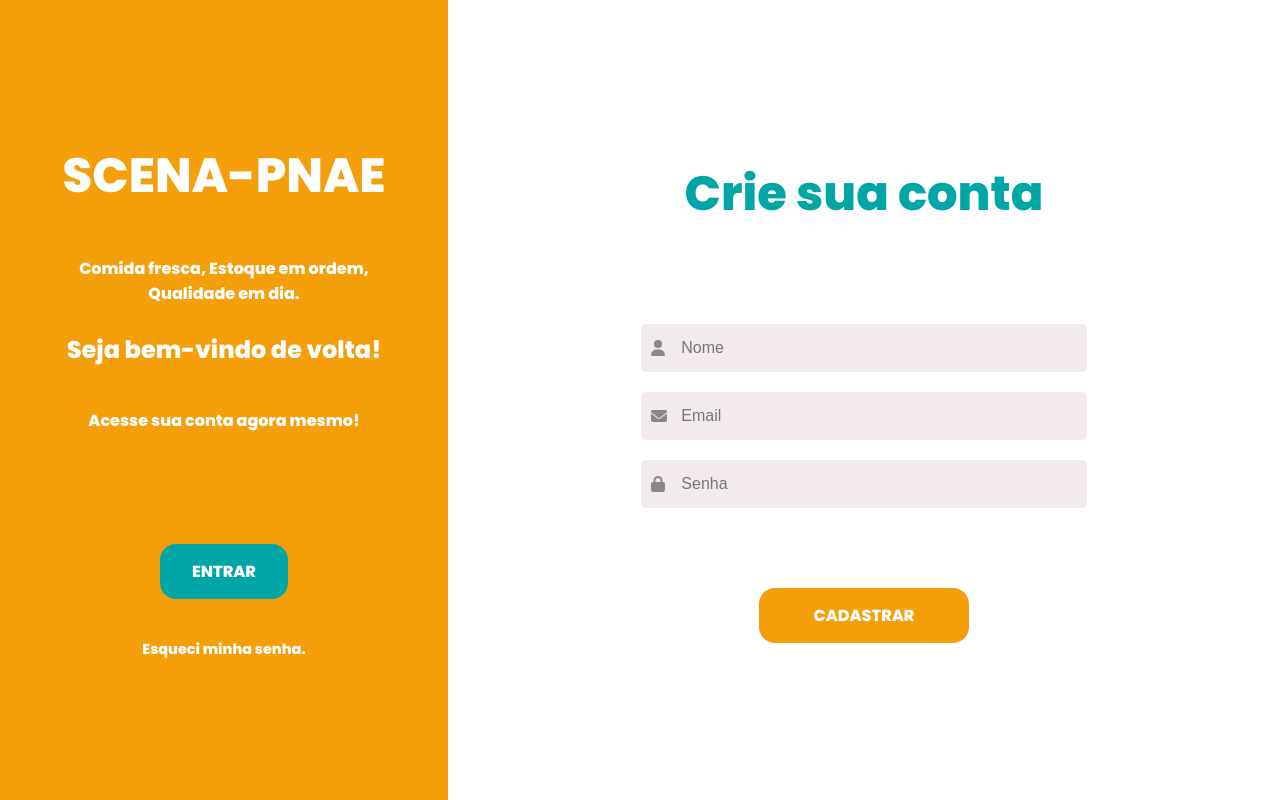
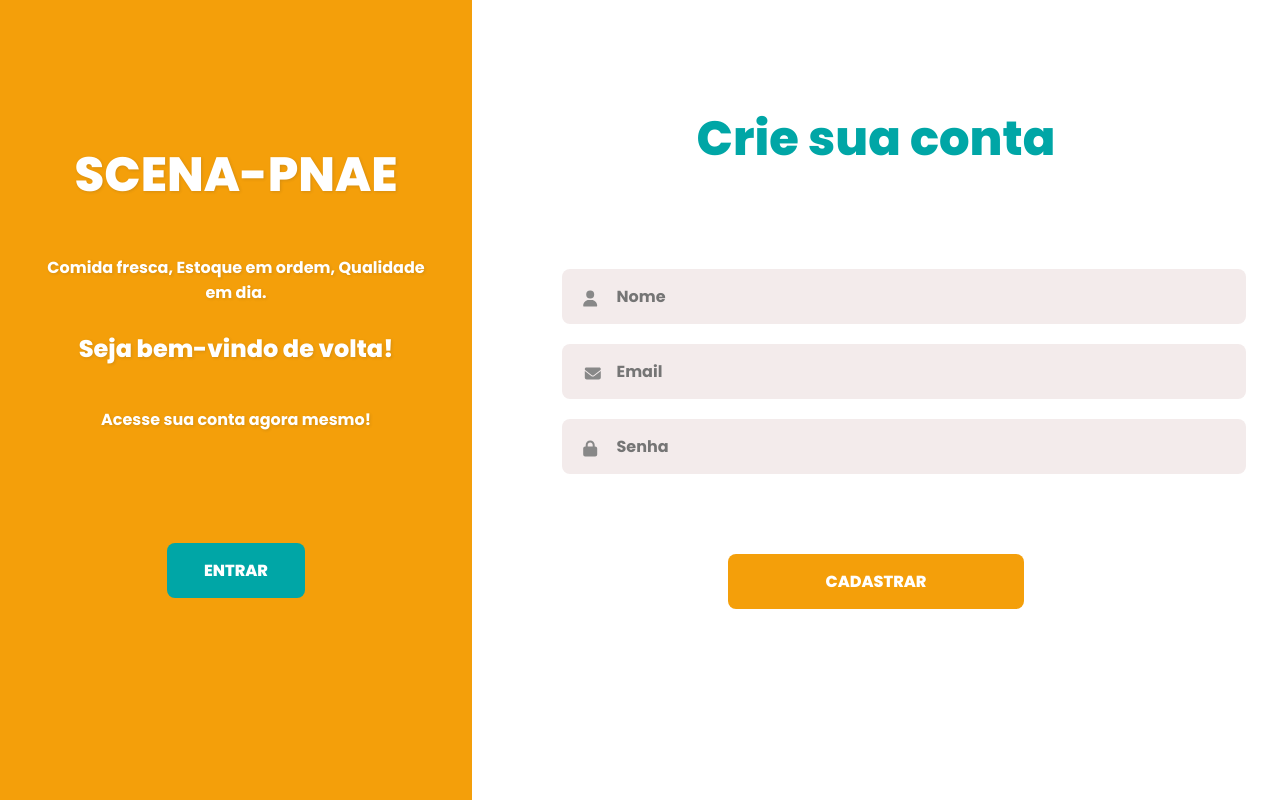
Before and after one commit to Filipi0/armaZen, a Next.js app: page /cadastro in a window 1280 px wide. Built offline with nearby package versions, Linux system fonts and the light colour scheme.

Commit message:
ajustes no styles da página cadastro

```diff
--- a/src/pages/cadastro.jsx
+++ b/src/pages/cadastro.jsx
@@ -32,7 +32,6 @@ function Cadastro() {
                 <p className = {styles.bemVindo}>Seja bem-vindo de volta!</p>
                 <p>Acesse sua conta agora mesmo!</p>
                 <button className={styles.btn}>ENTRAR</button>
-                <a href="#" className={styles.forgotPassword}>Esqueci minha senha.</a>
             </div>
             <div className={styles.rightSide}>
                 <h2>Crie sua conta</h2>
--- a/src/pages/login.jsx
+++ b/src/pages/login.jsx
@@ -48,7 +48,7 @@ function Login() {
                         className={styles.input}
                     />
                 </div>
-
+                <a href="#" className={styles.forgotPassword}>Esqueci minha senha.</a>
                 <button type="submit" className={styles.button}>Entrar</button>
             </form>
         </div>
--- a/src/styles/cadastro.module.css
+++ b/src/styles/cadastro.module.css
@@ -1,13 +1,12 @@
 @font-face {
-    font-family: 'Poppins';
-    src: url('/fonts/Poppins-1/Poppins-ExtraBold.ttf') format('truetype');
+    font-family: 'Poppins-Medium';
+    src: url('/fonts/Poppins-1/Poppins-Bold.ttf') format('truetype');
     font-weight: 900;
     font-style: normal;
   }
 
 /* Estilos do contêiner principal */
 .container {
-    font-family: 'Poppins', sans-serif;
     display: flex;
     width: 100%;
     height: 100vh;
@@ -25,6 +24,7 @@
     flex-direction: column;
     justify-content: center;
     align-items: center;
+    text-shadow: #33333328 1px 1px 3px;
 }
 
 /* Estilos do título na seção esquerda */
@@ -36,41 +36,17 @@
 
 /* Estilos do parágrafo na seção esquerda */
 .leftSide p {
+    font-family: 'Poppins-Medium';
     font-size: 1rem;
     margin-bottom: 1rem;
     height: 60px;
 }
 
 .bemVindo {
+    font-family: 'Poppins-Bold' !important;
     font-size: 1.5rem !important;
     margin-bottom: 1rem !important;
     height: 60px !important;
-}
-
-/* Estilos do botão na seção esquerda */
-.leftSide .btn {
-    font-family: "Poppins", sans-serif;
-    background-color: #00A6A6;
-    color: #ffffff;
-    border: none;
-    padding: 15px;
-    font-size: 1rem;
-    font-weight: bold;
-    border-radius: 16px;
-    cursor: pointer;
-    margin-top: 60px;
-    text-transform: uppercase;
-    width: 35%;
-}
-
-/* Estilos do link "Esqueci minha senha" na seção esquerda */
-.leftSide .forgotPassword {
-    margin-top: 10px;
-    display: block;
-    color: #ffffff;
-    text-decoration: none;
-    font-size: 0.9rem;
-    margin-top: 40px;
 }
 
 /* Estilos da seção direita */
@@ -89,7 +65,7 @@
 /* Estilos do título na seção direita */
 .rightSide h2 {
     font-size: 3rem;
-    margin-bottom: 1rem;
+    margin: 1rem;
     height: 150px;
 }
 
@@ -106,33 +82,56 @@
     position: absolute;
     top: 50%;
     left: 10px;
-    transform: translateY(-50%);
+    transform: translate(80%, -40%);
     color: #888888;
 }
 
 /* Estilos dos inputs */
 .inputGroup input {
+    font-family: 'Poppins-Medium';
     width: 100%;
     padding: 15px 15px 15px 40px;
     font-size: 1rem;
     border: none;
-    border-radius: 5px;
+    border-radius: 8px;
     background-color: #F3EBEB;
     color: #333333;
 }
 
-/* Estilos do botão de cadastrar */
-.rightSide .btn {
-    font-family: "Poppins", sans-serif;
-    background-color: #F49F0A;
+.inputGroup input::placeholder{
+    transform: translateX(15px);
+}
+
+/*Estilo dos botões*/
+.btn {
     color: #ffffff;
     border: none;
     padding: 15px;
     font-size: 1rem;
     font-weight: bold;
-    border-radius: 16px;
+    border-radius: 8px;
     cursor: pointer;
     margin-top: 60px;
     text-transform: uppercase;
+    transition-duration: 0.5s;
+}
+
+/* Estilos do botão na seção esquerda */
+.leftSide .btn {
+    background-color: #00A6A6;
+    width: 35%;
+    margin-bottom: 16%;
+
+}
+
+/* Estilos do botão de cadastrar */
+.rightSide .btn {
+    background-color: #F49F0A;
     width: 80%;
+    margin-bottom: 28%;
 }
+
+.btn:hover{
+    transform: translate(0px, -6px);
+    box-shadow: #33333346 2px 2px 4px;
+}
--- a/src/styles/globals.css
+++ b/src/styles/globals.css
@@ -1,110 +1,12 @@
-:root {
-  --max-width: 1100px;
-  --border-radius: 12px;
-  --font-mono: ui-monospace, Menlo, Monaco, "Cascadia Mono", "Segoe UI Mono",
-    "Roboto Mono", "Oxygen Mono", "Ubuntu Monospace", "Source Code Pro",
-    "Fira Mono", "Droid Sans Mono", "Courier New", monospace;
-
-  --foreground-rgb: 0, 0, 0;
-  --background-start-rgb: 214, 219, 220;
-  --background-end-rgb: 255, 255, 255;
-
-  --primary-glow: conic-gradient(
-    from 180deg at 50% 50%,
-    #16abff33 0deg,
-    #0885ff33 55deg,
-    #54d6ff33 120deg,
-    #0071ff33 160deg,
-    transparent 360deg
-  );
-  --secondary-glow: radial-gradient(
-    rgba(255, 255, 255, 1),
-    rgba(255, 255, 255, 0)
-  );
-
-  --tile-start-rgb: 239, 245, 249;
-  --tile-end-rgb: 228, 232, 233;
-  --tile-border: conic-gradient(
-    #00000080,
-    #00000040,
-    #00000030,
-    #00000020,
-    #00000010,
-    #00000010,
-    #00000080
-  );
-
-  --callout-rgb: 238, 240, 241;
-  --callout-border-rgb: 172, 175, 176;
-  --card-rgb: 180, 185, 188;
-  --card-border-rgb: 131, 134, 135;
+@font-face {
+  font-family: 'Poppins-Bold';
+  src: url('/fonts/Poppins-1/Poppins-ExtraBold.ttf') format('truetype');
+  font-weight: 900;
+  font-style: normal;
 }
 
-@media (prefers-color-scheme: dark) {
-  :root {
-    --foreground-rgb: 255, 255, 255;
-    --background-start-rgb: 0, 0, 0;
-    --background-end-rgb: 0, 0, 0;
-
-    --primary-glow: radial-gradient(rgba(1, 65, 255, 0.4), rgba(1, 65, 255, 0));
-    --secondary-glow: linear-gradient(
-      to bottom right,
-      rgba(1, 65, 255, 0),
-      rgba(1, 65, 255, 0),
-      rgba(1, 65, 255, 0.3)
-    );
-
-    --tile-start-rgb: 2, 13, 46;
-    --tile-end-rgb: 2, 5, 19;
-    --tile-border: conic-gradient(
-      #ffffff80,
-      #ffffff40,
-      #ffffff30,
-      #ffffff20,
-      #ffffff10,
-      #ffffff10,
-      #ffffff80
-    );
-
-    --callout-rgb: 20, 20, 20;
-    --callout-border-rgb: 108, 108, 108;
-    --card-rgb: 100, 100, 100;
-    --card-border-rgb: 200, 200, 200;
-  }
+*{
+  font-family: 'Poppins-Bold';
+  margin: 0;
+  padding: 0;
 }
-
-* {
-  box-sizing: border-box;
-  padding: 0;
-  margin: 0;
-}
-
-html,
-body {
-  max-width: 100vw;
-  overflow-x: hidden;
-}
-
-body {
-  color: rgb(var(--foreground-rgb));
-  background: linear-gradient(
-      to bottom,
-      transparent,
-      rgb(var(--background-end-rgb))
-    )
-    rgb(var(--background-start-rgb));
-}
-
-a {
-  color: inherit;
-  text-decoration: none;
-}
-
-@media (prefers-color-scheme: dark) {
-  html {
-    color-scheme: dark;
-  }
-}
-
-
-@import url('https://cdnjs.cloudflare.com/ajax/libs/font-awesome/6.0.0-beta3/css/all.min.css');
```
Also changed, not shown: src/styles/login.module.css (+16 -0 lines).
